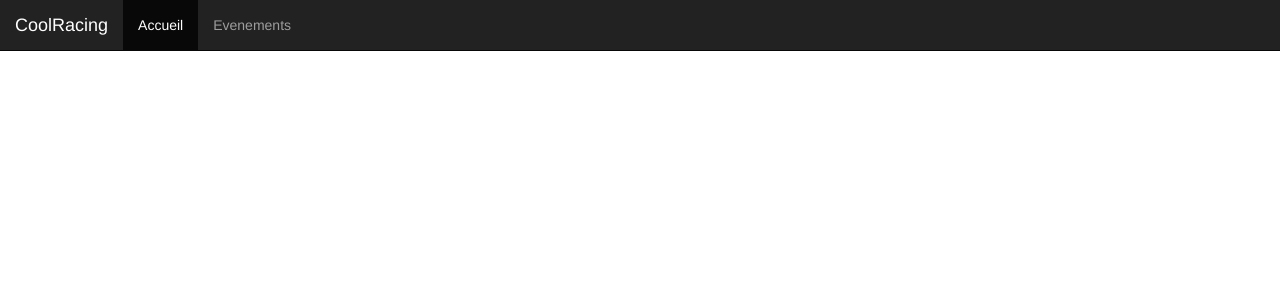
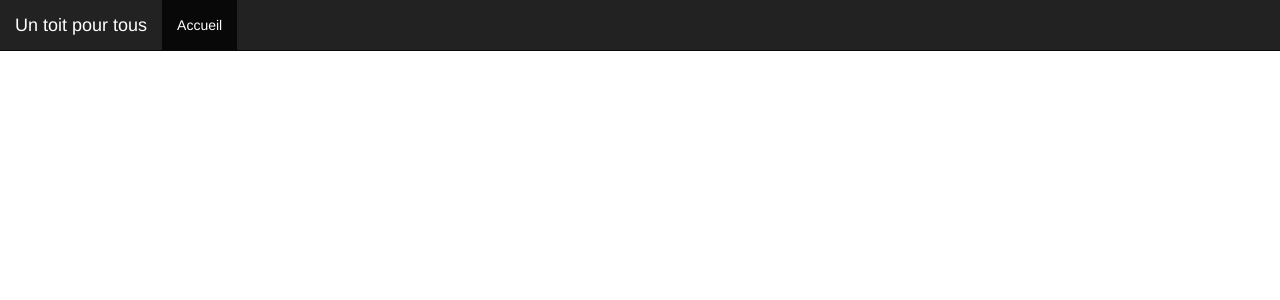
Before and after one commit to tbourrely/ccd_berger_bourrely_froehlicher_marlier_wilmouth, a PHP site: the page made by src/views/layout.html.twig in a window 1280 px wide. Shown: the top 300 px of the page. Run offline with PHP 8.4, Linux system fonts and the light colour scheme; the template is opened without the code that fills it: most values are stand-ins (such as "Sample title", 1, 10 or a date in 2020); some libraries are stand-ins or nearby versions.

Commit message:
composer update

```diff
--- a/src/views/layout.html.twig
+++ b/src/views/layout.html.twig
@@ -1,7 +1,7 @@
 <!DOCTYPE html>
 <html>
 <head>
-    <title>CoolRacing {% if title is defined %} - {{ title }}{% endif %}</title>
+    <title>Un toit pour tous {% if title is defined %} - {{ title }}{% endif %}</title>
     <link rel="stylesheet" href="{{ base_url() }}/assets/css/style.css">
 
     <link rel="stylesheet" href="{{ base_url() }}/assets/bootstrap/css/bootstrap.min.css">
@@ -21,13 +21,12 @@
                     <span class="icon-bar"></span>
                 </button>
 
-                <a class="navbar-brand" href="">CoolRacing</a>
+                <a class="navbar-brand" href="">Un toit pour tous</a>
             </div>
 
             <div class="collapse navbar-collapse" id="bs-example-navbar-collapse-1">
                 <ul class="nav navbar-nav">
                     <li class="active"><a href="#">Accueil</a></li>
-                    <li><a href="#">Evenements</a></li>
                 </ul>
             </div>
         </div>
```
